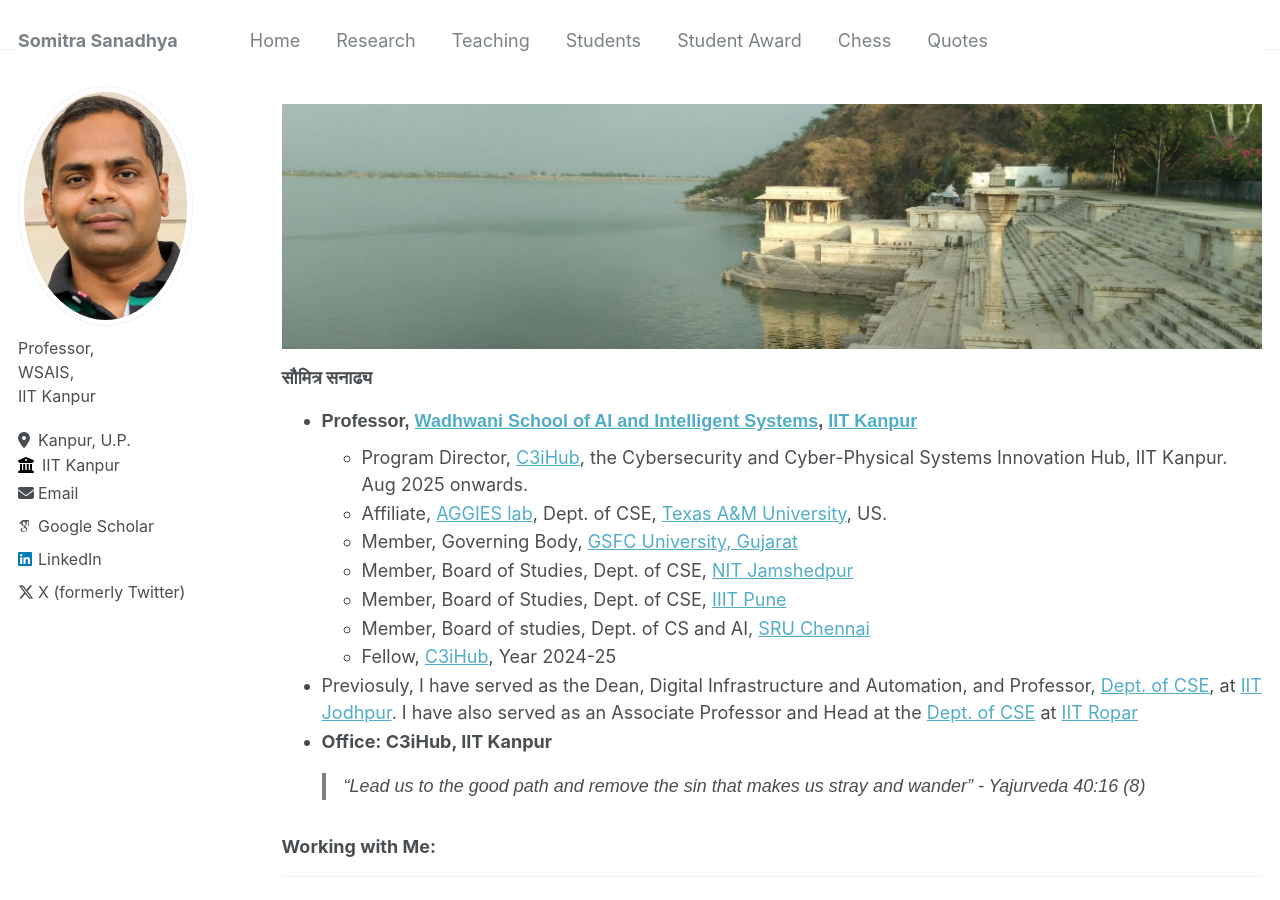
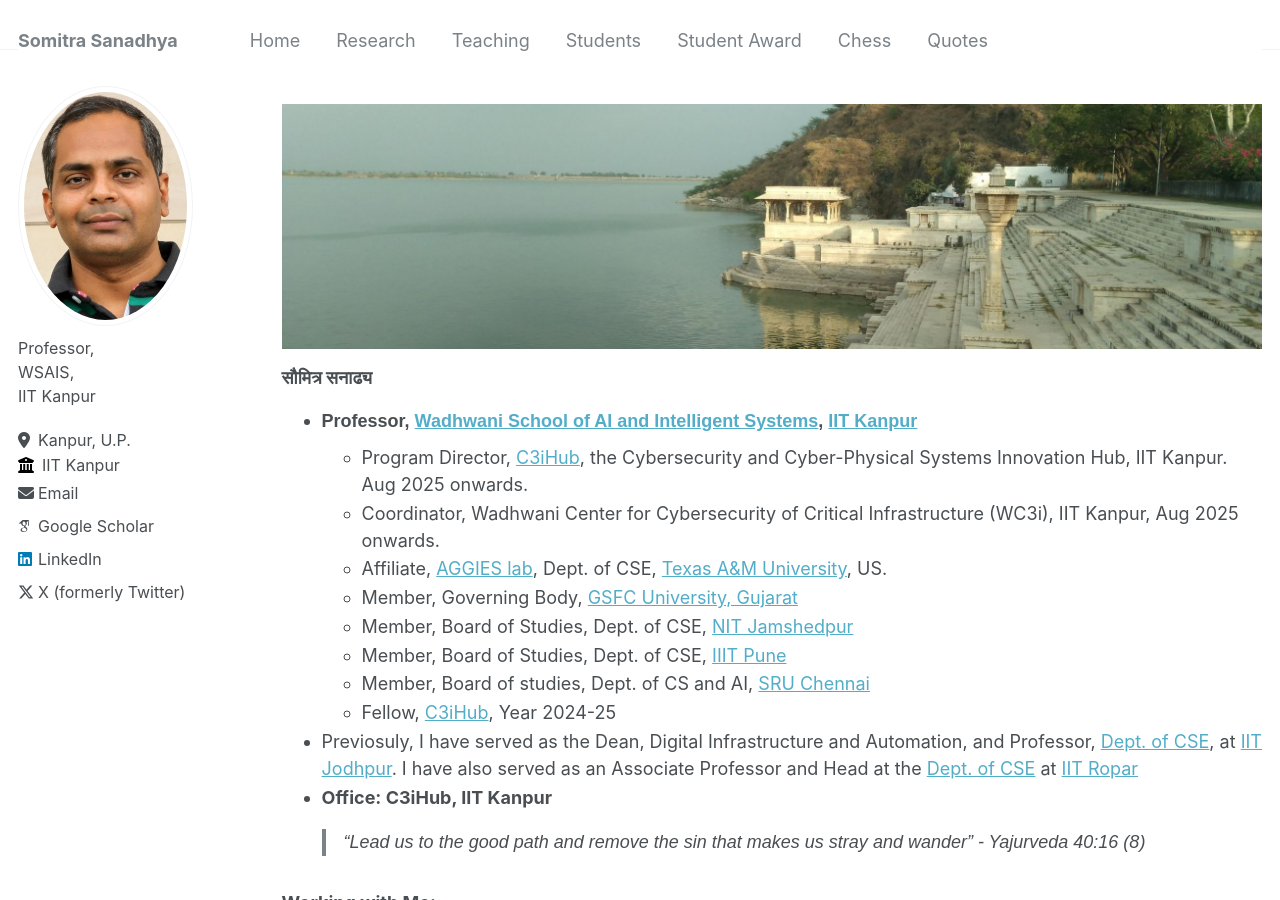
Before and after one commit to somitra-sanadhya/somitra-sanadhya.github.io, a Jekyll site: the page built from _pages/about.md, in a window 1280 px wide and 900 px high. Built offline with Jekyll 4.4.1, drawn with Linux system fonts in a browser that asks for light colours; some web fonts are replaced.

Commit message:
Update about.md

```diff
--- a/_pages/about.md
+++ b/_pages/about.md
@@ -9,9 +9,10 @@ redirect_from:
 ---
 ![](/lake_new.jpg)
 ### सौमित्र सनाढ्य
-  + **Professor, [Wadhwani School of AI and Intelligent Systems](https://www.iitk.ac.in/new/wadhwani-school-of-advanced-ai-intelligent-systems), [IIT Kanpur](https://www.iitk.ac.in/)**
+  + **Professor, [Wadhwani School of AI and Intelligent Systems]([https://iitk.ac.in/wsais/index.php]), [IIT Kanpur](https://www.iitk.ac.in/)**
 
     + Program Director, [C3iHub](https://c3ihub.org/), the Cybersecurity and Cyber-Physical Systems Innovation Hub, IIT Kanpur. Aug 2025 onwards.
+    + Coordinator, Wadhwani Center for Cybersecurity of Critical Infrastructure (WC3i), IIT Kanpur, Aug 2025 onwards.
     + Affiliate, [AGGIES lab](https://www.aggieslab.org/), Dept. of CSE, [Texas A&M University](https://engineering.tamu.edu/cse/index.html), US.
     + Member, Governing Body, [GSFC University, Gujarat](https://www.gsfcuniversity.ac.in/)
     + Member, Board of Studies, Dept. of CSE, [NIT Jamshedpur](https://www.nitjsr.ac.in/)
```
